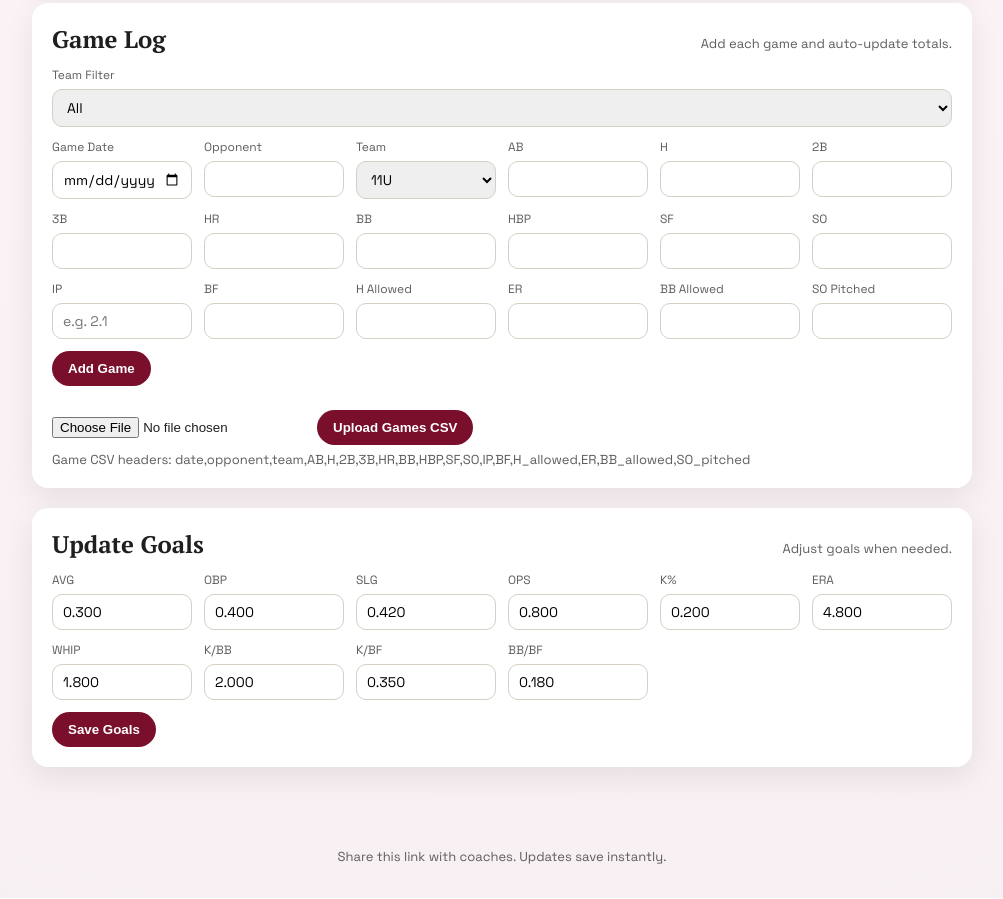
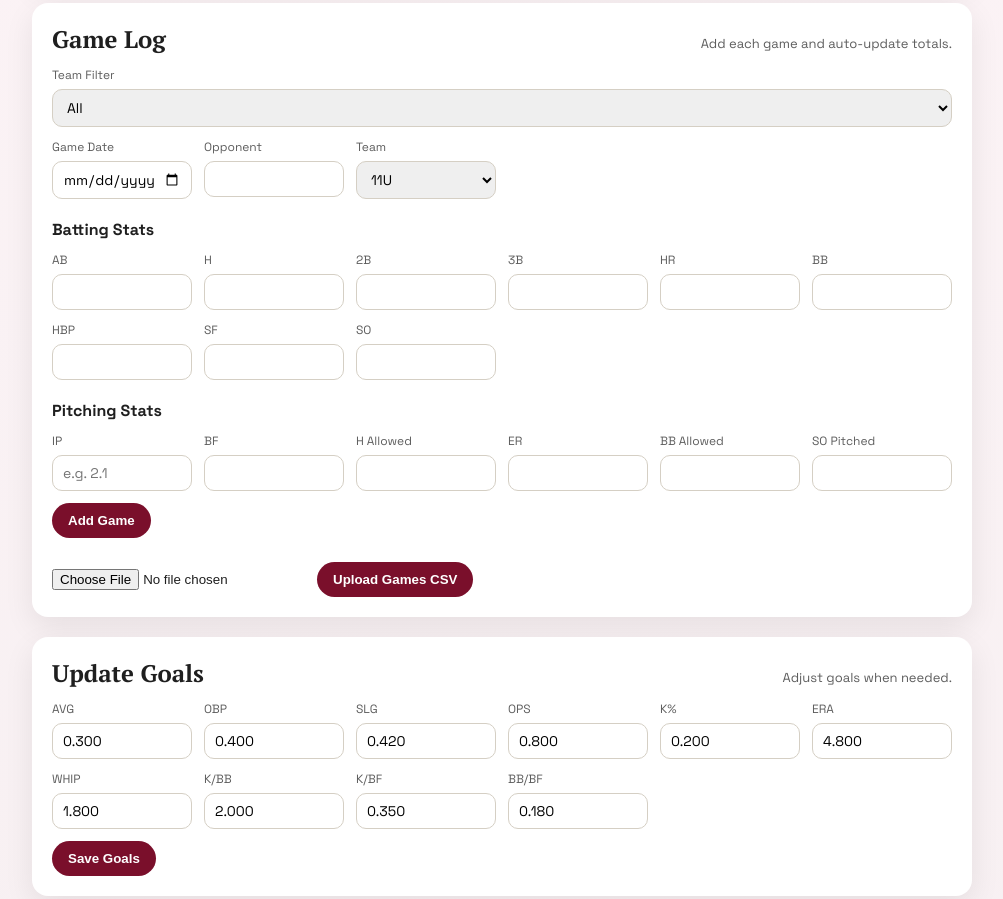
Before and after one commit to aaronmclear/maverick-2026-goals, a website: page index.html in a window 1280 px wide. Shown: the part 965-1864 px from the top of the page, without its empty margins (138-1141 px from the left). Drawn offline with Linux system fonts and the light colour scheme; no server answers.

Commit message:
Add files via upload

```diff
--- a/app.js
+++ b/app.js
@@ -251,7 +251,33 @@ function buildForms() {
 
 function buildGameForm() {
   gameForm.innerHTML = '';
-  gameFields.forEach(field => {
+  const battingKeys = new Set(['AB', 'H', '2B', '3B', 'HR', 'BB', 'HBP', 'SF', 'SO']);
+  const pitchingKeys = new Set(['IP', 'BF', 'H_allowed', 'ER', 'BB_allowed', 'SO_pitched']);
+
+  const makeHeader = label => {
+    const header = document.createElement('div');
+    header.className = 'form-section';
+    header.textContent = label;
+    return header;
+  };
+
+  const baseFields = gameFields.filter(field => !battingKeys.has(field.key) && !pitchingKeys.has(field.key));
+  const battingFields = gameFields.filter(field => battingKeys.has(field.key));
+  const pitchingFields = gameFields.filter(field => pitchingKeys.has(field.key));
+
+  const orderedFields = [
+    ...baseFields,
+    { key: '__batting__', label: 'Batting Stats', type: 'header' },
+    ...battingFields,
+    { key: '__pitching__', label: 'Pitching Stats', type: 'header' },
+    ...pitchingFields
+  ];
+
+  orderedFields.forEach(field => {
+    if (field.type === 'header') {
+      gameForm.appendChild(makeHeader(field.label));
+      return;
+    }
     const wrapper = document.createElement('label');
     wrapper.className = 'form-field';
     wrapper.textContent = field.label;
--- a/index.html
+++ b/index.html
@@ -92,7 +92,6 @@
           <button class="btn" id="uploadGamesCsv">Upload Games CSV</button>
           <span class="status" id="gamesCsvStatus"></span>
         </div>
-        <p class="panel__note">Game CSV headers: date,opponent,team,AB,H,2B,3B,HR,BB,HBP,SF,SO,IP,BF,H_allowed,ER,BB_allowed,SO_pitched</p>
       </section>
 
       <section class="panel">
--- a/styles.css
+++ b/styles.css
@@ -159,6 +159,13 @@ tbody td {
   margin-top: 12px;
 }
 
+.form-section {
+  grid-column: 1 / -1;
+  font-weight: 700;
+  color: var(--ink);
+  padding-top: 8px;
+}
+
 .form-field {
   display: flex;
   flex-direction: column;
```
